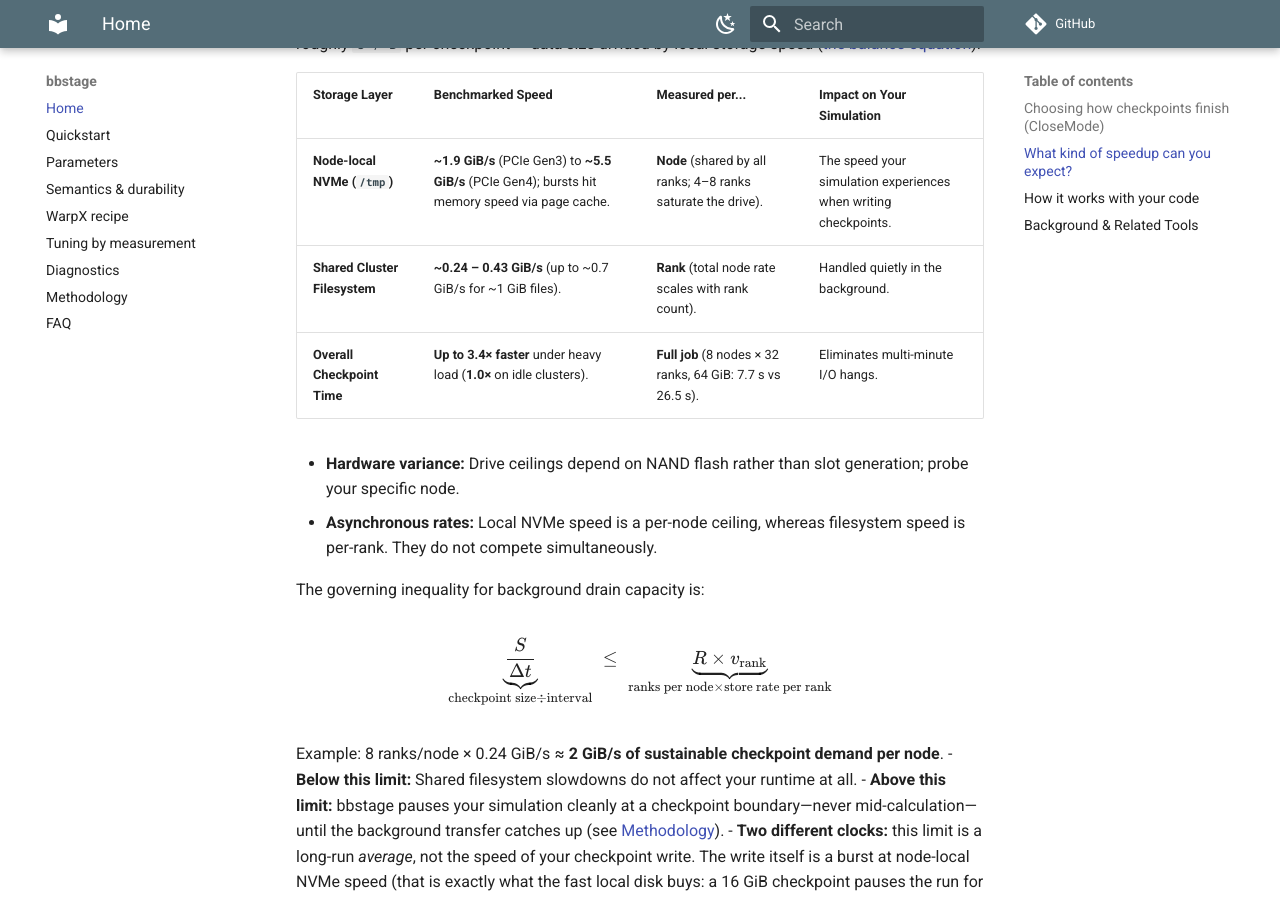
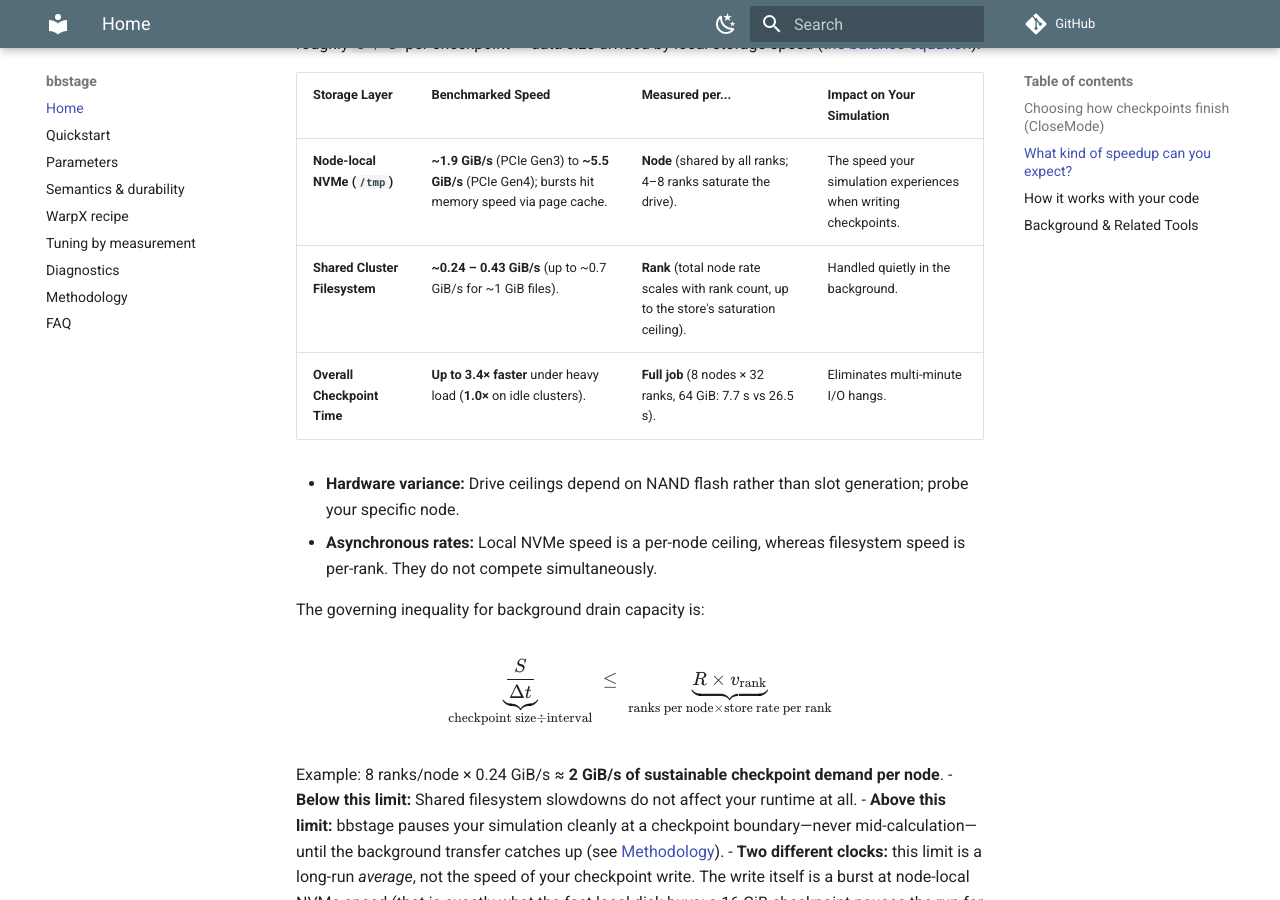
Before and after one commit to denisbertini/bbstage-docs, an MkDocs documentation site: the page built from docs/index.md, in a window 1280 px wide and 900 px high, scrolled down 1497 px. Built offline with MkDocs 1.6.1 and Material for MkDocs 9.7.7, drawn with Linux system fonts in a browser that asks for light colours; comment, search, counter and statistics services are not loaded.

Commit message:
docs(home): Lustre per-rank scaling stated with its saturation ceiling
units in the benchmark table are chosen per constant-layer: NVMe wall
is the shared device (width-insensitive -> per node), the store wall in
engine currency is the client stream (width-multiplicative -> per rank)
up to stores that saturate (one measured at ~640 MiB/s aggregate)

```diff
--- a/docs/index.md
+++ b/docs/index.md
@@ -30,7 +30,7 @@ Your I/O wait time depends on local storage speed rather than network congestion
 | Storage Layer | Benchmarked Speed | Measured per... | Impact on Your Simulation |
 | :--- | :--- | :--- | :--- |
 | **Node-local NVMe (`/tmp`)** | **~1.9 GiB/s** (PCIe Gen3) to **~5.5 GiB/s** (PCIe Gen4); bursts hit memory speed via page cache. | **Node** (shared by all ranks; 4–8 ranks saturate the drive). | The speed your simulation experiences when writing checkpoints. |
-| **Shared Cluster Filesystem** | **~0.24 – 0.43 GiB/s** (up to ~0.7 GiB/s for ~1 GiB files). | **Rank** (total node rate scales with rank count). | Handled quietly in the background. |
+| **Shared Cluster Filesystem** | **~0.24 – 0.43 GiB/s** (up to ~0.7 GiB/s for ~1 GiB files). | **Rank** (total node rate scales with rank count, up to the store's saturation ceiling). | Handled quietly in the background. |
 | **Overall Checkpoint Time** | **Up to 3.4× faster** under heavy load (**1.0×** on idle clusters). | **Full job** (8 nodes × 32 ranks, 64 GiB: 7.7 s vs 26.5 s). | Eliminates multi-minute I/O hangs. |
 
 * **Hardware variance:** Drive ceilings depend on NAND flash rather than slot generation; probe your specific node.
```
